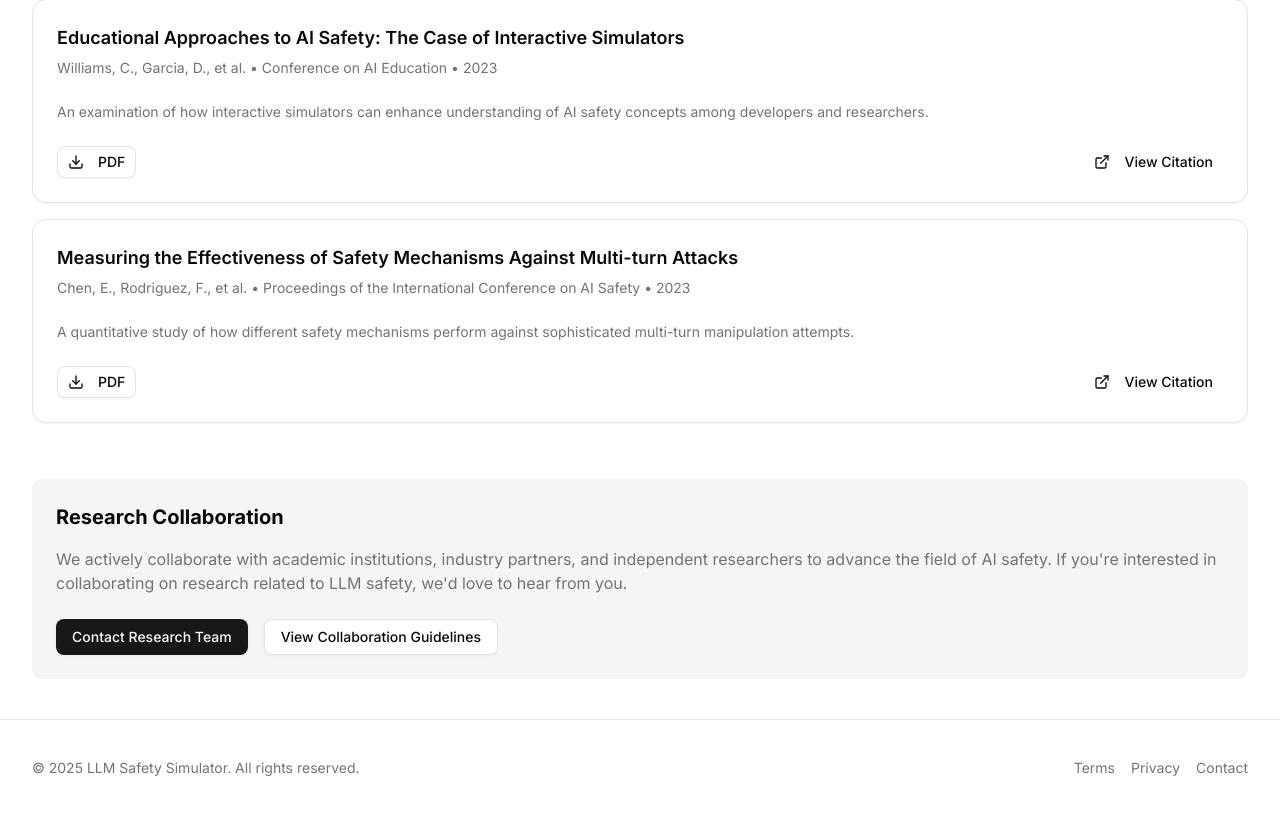
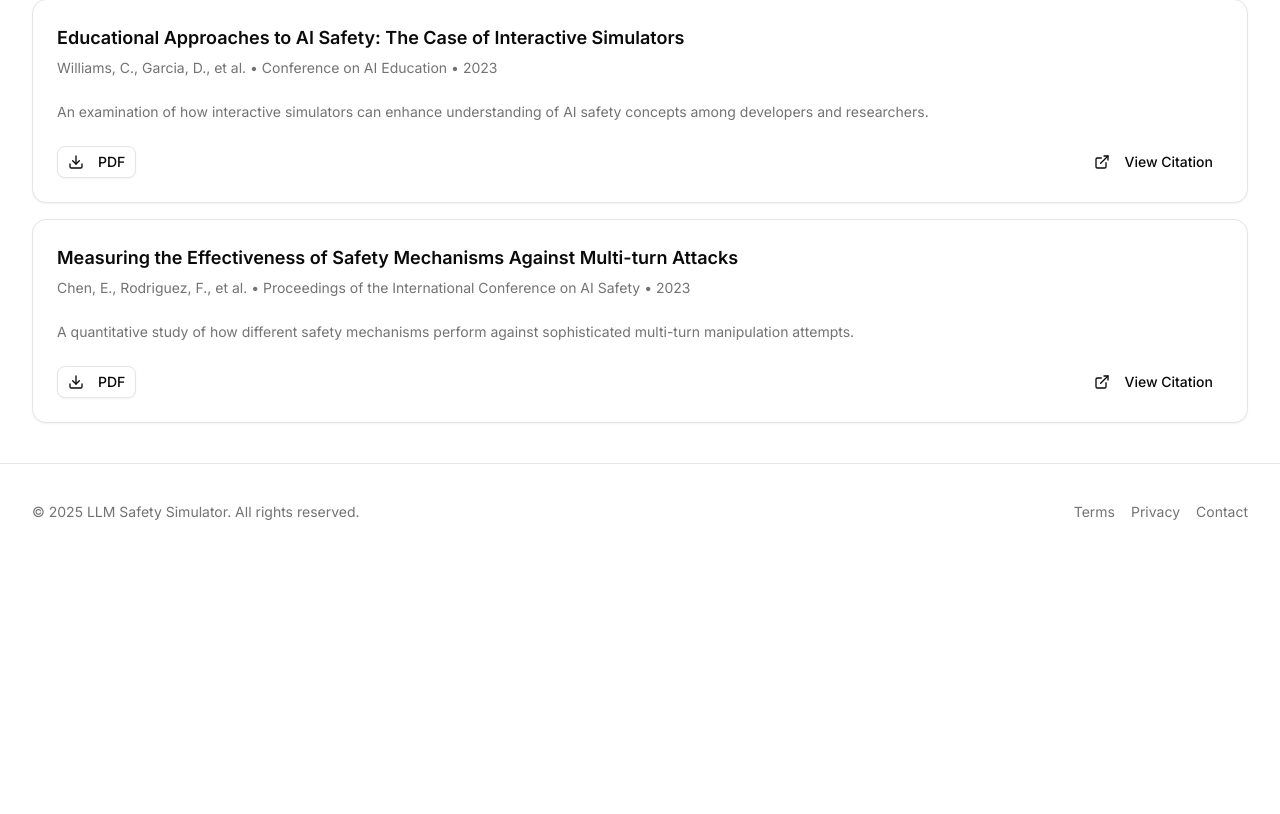
Before and after one commit to heena7sept/DefenseMechanisms, a Next.js app: page /research in a window 1280 px wide. Shown: the part 1938-2752 px from the top of the page. After the commit the page ends 2498 px from the top, so only its background shows below. Built offline with nearby package versions, Linux system fonts and the light colour scheme.

Commit message:
Remove element referencing "collaboration" page

```diff
--- a/app/research/page.tsx
+++ b/app/research/page.tsx
@@ -226,22 +226,6 @@ export default function ResearchPage() {
             ))}
           </div>
         </div>
-
-        <div className="bg-muted p-6 rounded-lg mt-8">
-          <h2 className="text-xl font-bold mb-4">Research Collaboration</h2>
-          <p className="text-muted-foreground mb-6">
-            We actively collaborate with academic institutions, industry partners, and independent researchers to advance the field of AI safety. If you're interested in
-            collaborating on research related to LLM safety, we'd love to hear from you.
-          </p>
-          <div className="flex flex-col sm:flex-row gap-4">
-            <Button asChild>
-              <Link href="/contact">Contact Research Team</Link>
-            </Button>
-            <Button variant="outline" asChild>
-              <Link href="/research/collaboration">View Collaboration Guidelines</Link>
-            </Button>
-          </div>
-        </div>
       </div>
     </Layout>
   );
```
